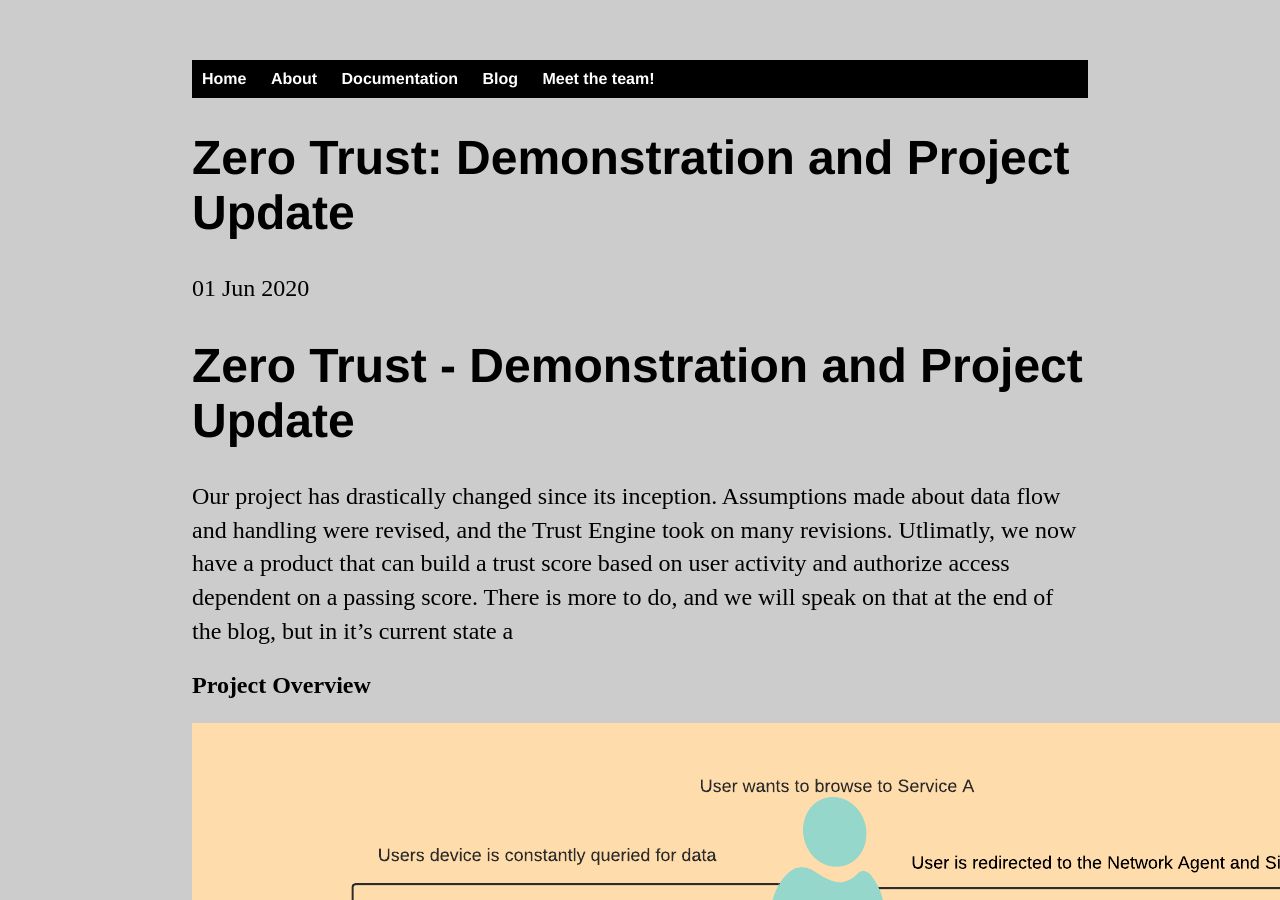
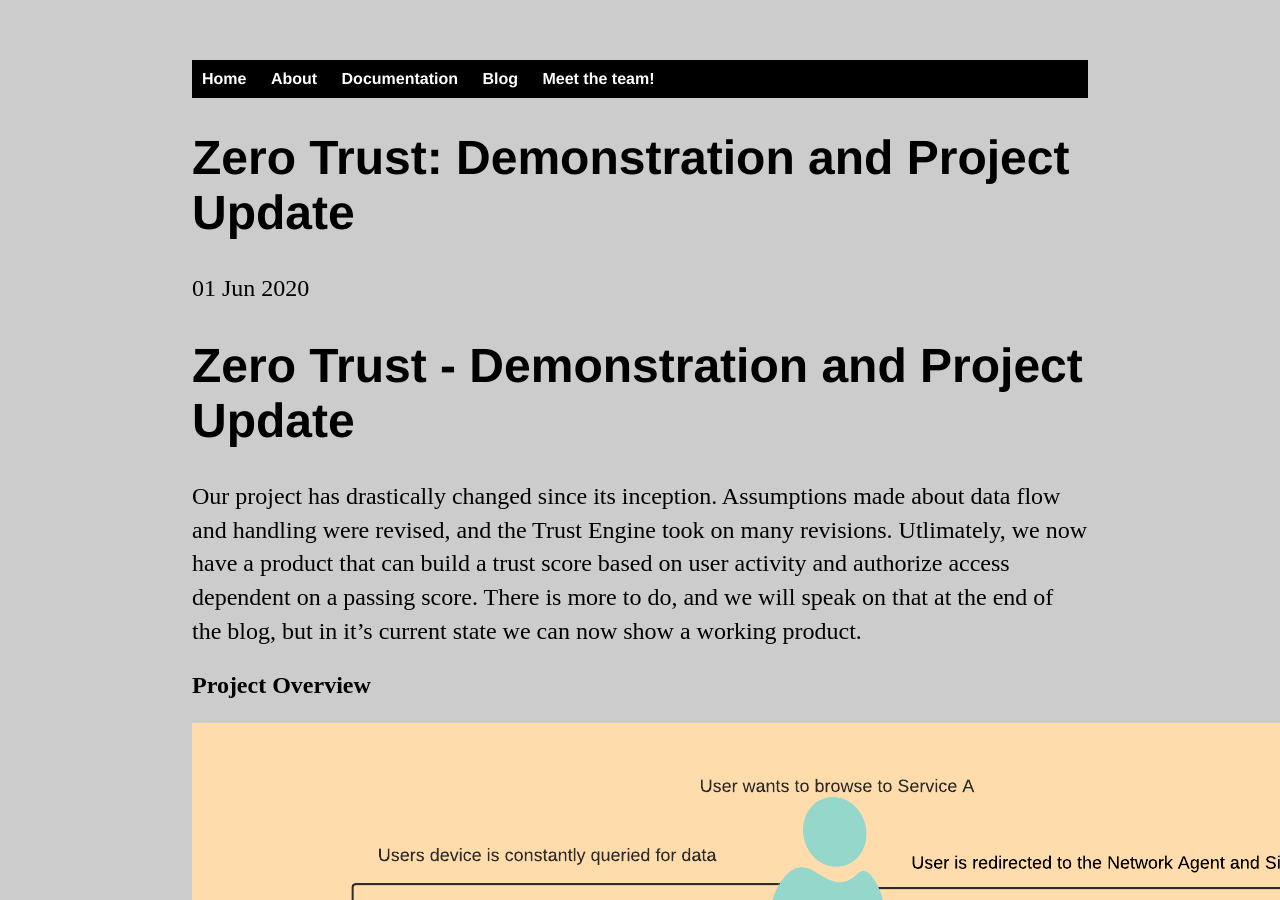
Before and after one commit to WWUZeroTrust/WWUZeroTrust.github.io, a Jekyll site: the page built from _posts/2020-06-1-End-of-Spring-Quarter.md, in a window 1280 px wide and 900 px high. Built offline with Jekyll 4.4.1, drawn with Linux system fonts in a browser that asks for light colours.

Commit message:
Update 2020-06-1-End-of-Spring-Quarter.md

```diff
--- a/_posts/2020-06-1-End-of-Spring-Quarter.md
+++ b/_posts/2020-06-1-End-of-Spring-Quarter.md
@@ -6,7 +6,7 @@
 
 # Zero Trust - Demonstration and Project Update
 
-Our project has drastically changed since its inception. Assumptions made about data flow and handling were revised, and the Trust Engine took on many revisions. Utlimatly, we now have a product that can build a trust score based on user activity and authorize access dependent on a passing score. There is more to do, and we will speak on that at the end of the blog, but in it's current state a
+Our project has drastically changed since its inception. Assumptions made about data flow and handling were revised, and the Trust Engine took on many revisions. Utlimately, we now have a product that can build a trust score based on user activity and authorize access dependent on a passing score. There is more to do, and we will speak on that at the end of the blog, but in it's current state we can now show a working product.
 
 ## Project Overview
 
```
